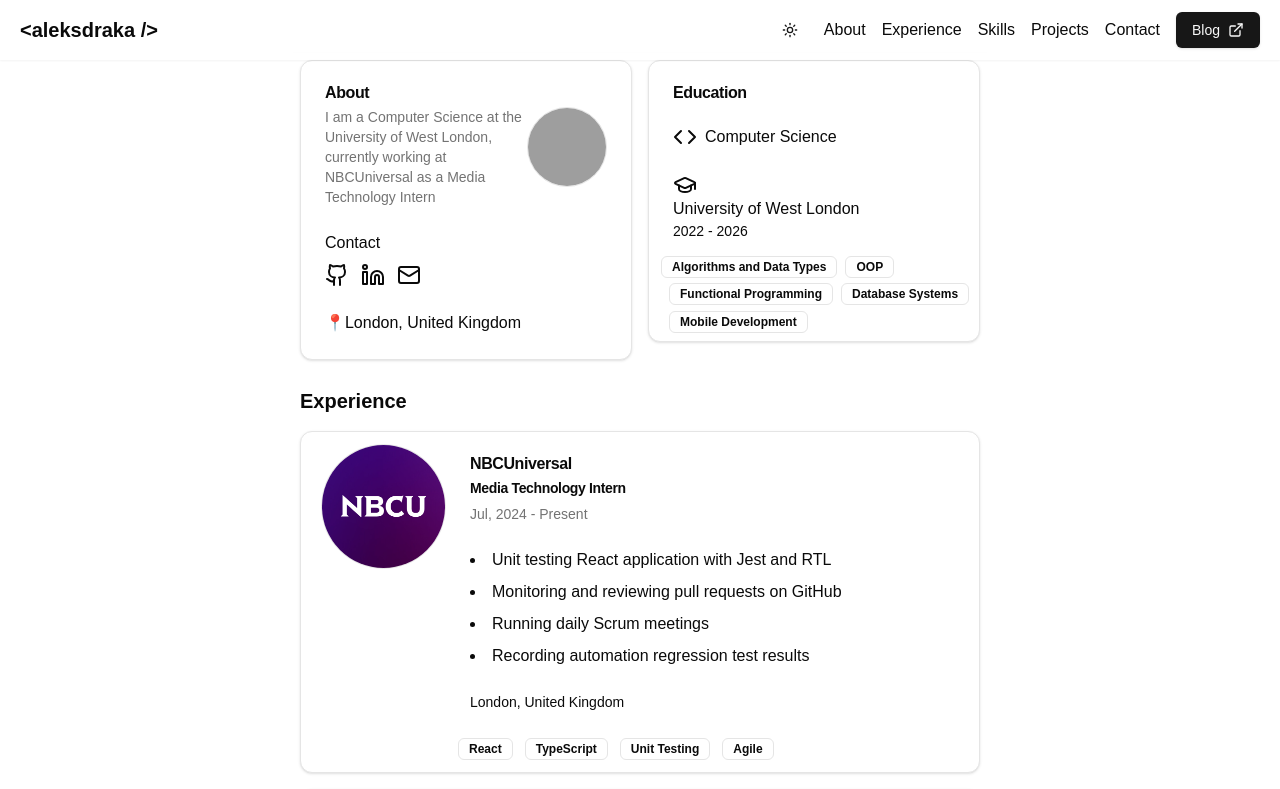
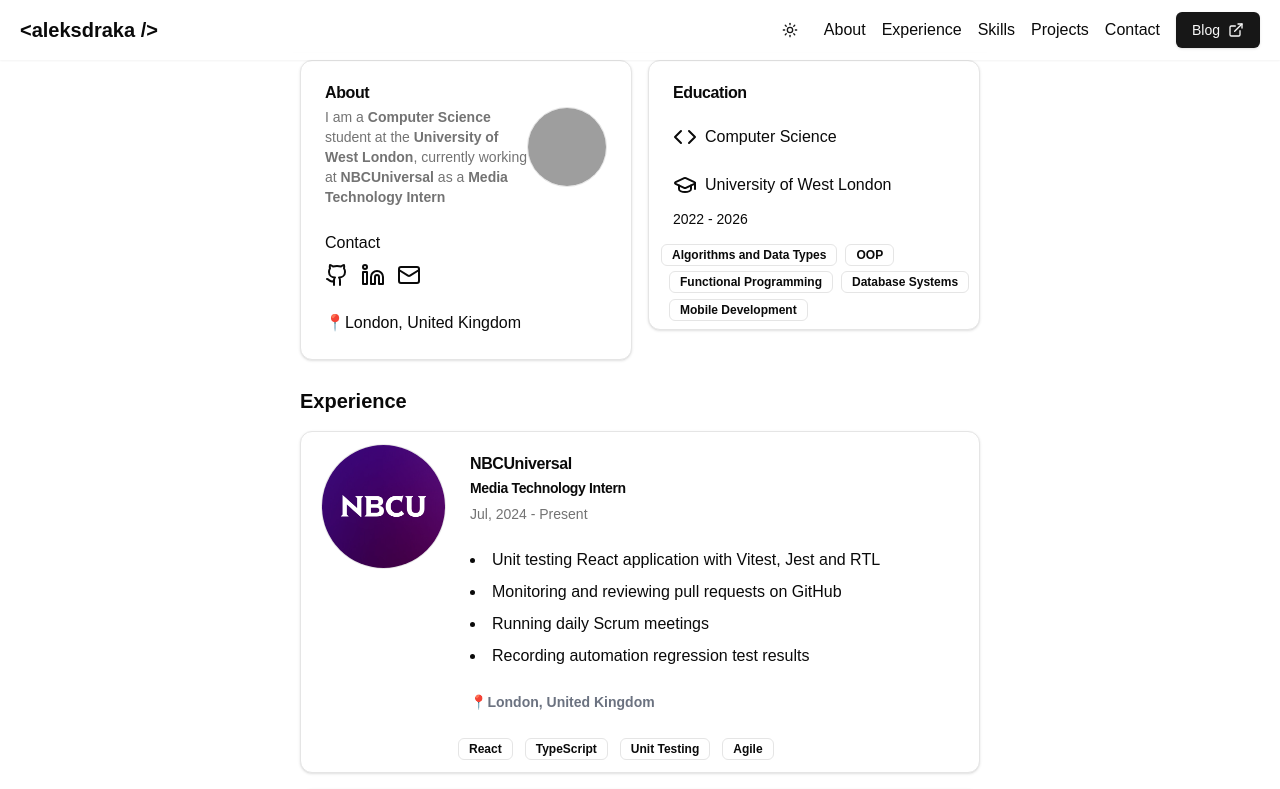
Before and after one commit to drakata27/portfolio-website, a Next.js app: page / in a window 1280 px wide. Shown: the top 789 px of the page. Built offline with nearby package versions, Linux system fonts and the light colour scheme; grey boxes are pictures that could not be loaded.

Commit message:
Big fixes

```diff
--- a/components/AboutCard.tsx
+++ b/components/AboutCard.tsx
@@ -20,8 +20,10 @@
           <CardDescription className="flex">
             <div className="">
               <p className="">
-                I am a Computer Science at the University of West London,
-                currently working at NBCUniversal as a Media Technology Intern
+                I am a <strong>Computer Science</strong> student at the{" "}
+                <strong>University of West London</strong>, currently working at{" "}
+                <strong>NBCUniversal</strong> as a{" "}
+                <strong>Media Technology Intern</strong>
               </p>
             </div>
             <AboutPicture />
--- a/components/Education.tsx
+++ b/components/Education.tsx
@@ -21,8 +21,10 @@
         Computer Science
       </CardContent>
       <CardContent className="">
-        <GraduationCap className="mr-2" />
-        University of West London
+        <div className="flex">
+          <GraduationCap className="mr-2 mb-3" />
+          University of West London
+        </div>
         <p className="text-sm">2022 - 2026</p>
       </CardContent>
 
--- a/components/ExperienceCard.tsx
+++ b/components/ExperienceCard.tsx
@@ -57,8 +57,9 @@
               ))}
             </ul>
           </CardContent>
-          <CardFooter className="text-sm">
-            <p>{location}</p>
+          <CardFooter className="text-sm space-x-2">
+            {location === "Remote" ? <span>💻</span> : <>📍</>}
+            <p className="font-bold text-gray-500">{location}</p>
           </CardFooter>
           <div className="space-x-3 mb-3 ml-3">
             {skills.map((skill, id) => (
--- a/components/Footer.tsx
+++ b/components/Footer.tsx
@@ -1,5 +1,6 @@
 import Link from "next/link";
 import React from "react";
+import { Github, Linkedin, Mail } from "lucide-react";
 
 const Footer = async () => {
   return (
@@ -11,9 +12,14 @@
             <h3 className="font-bold text-xl mb-4" id="contact">
               Contact
             </h3>
-            <ul className="space-y-2">
+            <ul className="space-y-4">
               <li>
-                <Link href="https://github.com/drakata27" target="blank">
+                <Link
+                  href="https://github.com/drakata27"
+                  target="blank"
+                  className="flex"
+                >
+                  <Github className="mr-2" />
                   GitHub
                 </Link>
               </li>
@@ -21,12 +27,19 @@
                 <Link
                   href="https://www.linkedin.com/in/aleksandar-drakaliyski/"
                   target="blank"
+                  className="flex"
                 >
+                  <Linkedin className="mr-2" />
                   LinkedIn
                 </Link>
               </li>
               <li>
-                <Link href="mailto:aleks.draka02@gmail.com" target="blank">
+                <Link
+                  href="mailto:aleks.draka02@gmail.com"
+                  target="blank"
+                  className="flex"
+                >
+                  <Mail className="mr-2" />
                   Email
                 </Link>
               </li>
--- a/data/history.json
+++ b/data/history.json
@@ -5,7 +5,7 @@
     "startDate": "Jul, 2024",
     "endDate": "Present",
     "experiences": [
-      "Unit testing React application with Jest and RTL",
+      "Unit testing React application with Vitest, Jest and RTL",
       "Monitoring and reviewing pull requests on GitHub",
       "Running daily Scrum meetings",
       "Recording automation regression test results"
@@ -25,7 +25,7 @@
       "Engaged in problem-solving discussions within the team to find practical solutions"
     ],
     "imageSrc": "images/history/bn.jpg",
-    "location": "London, United Kingdom",
+    "location": "Remote",
     "skills": ["Problem-Solving", "Teamwork", "Research"]
   },
   {
@@ -39,7 +39,7 @@
       "Worked with fellow students to communicate complex ideas effectively"
     ],
     "imageSrc": "images/history/spotify.png",
-    "location": "London, United Kingdom",
+    "location": "Remote",
     "skills": ["Data Visualisation", "Communication", "Research"]
   }
 ]
```
